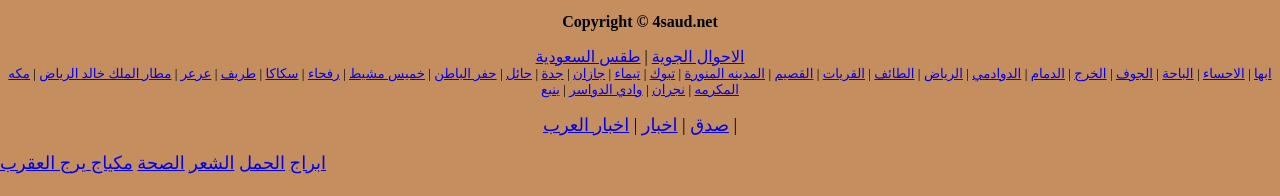
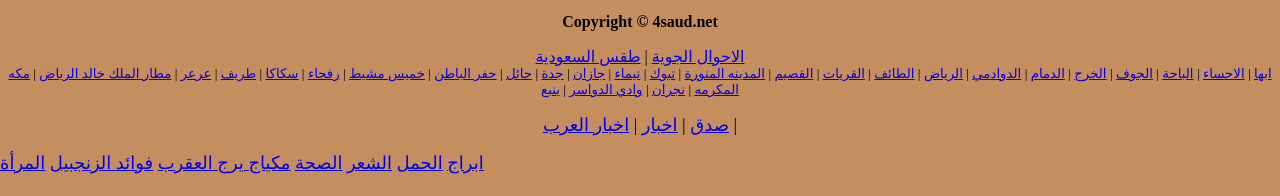
Before and after one commit to hz1sa/4saud, a plain HTML site: page index.html in a window 1280 px wide. Shown: the part 604-800 px from the top of the page. Drawn offline with Linux system fonts and the light colour scheme.

Commit message:
Update index.html

```diff
--- a/index.html
+++ b/index.html
@@ -124,7 +124,7 @@ function preloadImages() {
  <a  href="http://www.sdeg.org">صدق</a> | <a  href="http://www.sdeg.org">اخبار</a> | <a href="http://www.arabsnews32.org">اخبار العرب</a>   |
 
 </p><a href="https://www.almrahonline.com/t/%d8%a7%d9%84%d8%a3%d8%a8%d8%b1%d8%a7%d8%ac" title="">ابراج</a> <a href="https://www.almrahonline.com/pregnancy-childbirth" title="">الحمل</a>  <a href="https://www.almrahonline.com/womens-beauty-elegance/skin-care" title="">الشعر</a> <a href="https://www.almrahonline.com/women-medicine" title="">الصحة</a> <a href="https://www.almrahonline.com/womens-beauty-elegance" title="">مكياج</|a> <a href="https://www.almrahonline.com/276" title="">يرج العقرب</a>
-
+<a href="https://www.almrahonline.com/1568">فوائد الزنجبيل</a> <a href="https://www.almrahonline.com">المرأة</a>
 </body>
 <script type="text/javascript">
 var gaJsHost = (("https:" == document.location.protocol) ? "https://ssl." : "http://www.");
```
